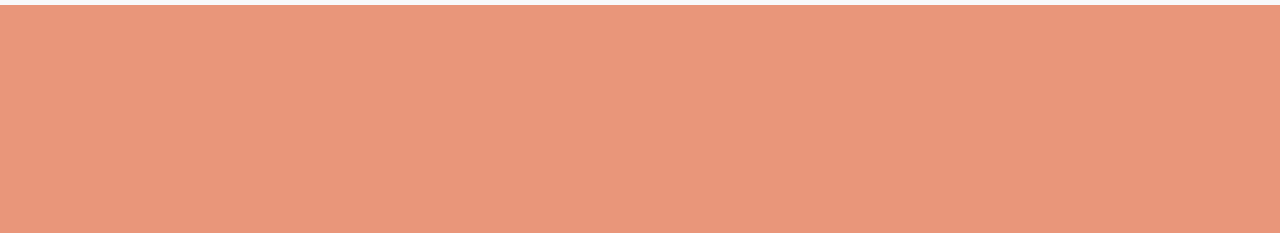
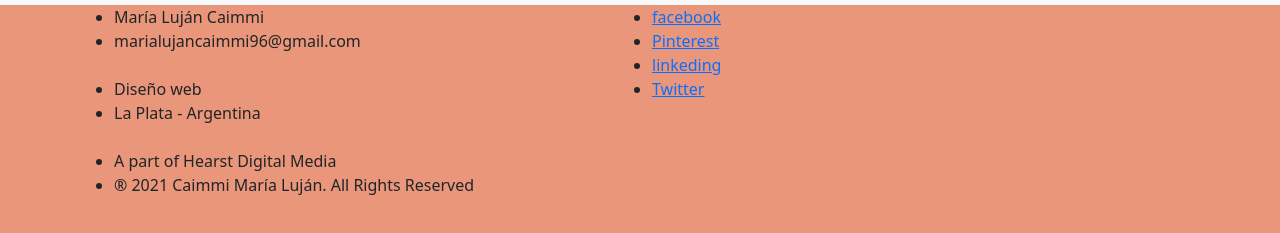
Before and after one commit to mariacaimmi/GIPHY, a plain HTML site: page index.html in a window 1280 px wide. Shown: the part 51-284 px from the top of the page. Drawn offline with Linux system fonts and the light colour scheme.

Commit message:
segundo commit

```diff
--- a/app.js
+++ b/app.js
@@ -10,9 +10,9 @@ const buscarGift = () => {
         for (let index = 0; index < respuesta.data.length; index++) {
             var itemGitft = respuesta.data[index];
             console.log(itemGitft);
-            gft.append(`<div class="card" style="width: 18rem;">
+            gft.append(`<div >
            <img src="${itemGitft['images']['original']['url']}" class="card-img-top" alt="${itemGitft.title}">
-           <div class="card-body">
+
              <h5 class="card-title">${itemGitft.title}</h5>
            </div>`);
 
--- a/index.html
+++ b/index.html
@@ -1,19 +1,23 @@
 <!DOCTYPE html>
 <html lang="en">
+
 <head>
   <meta charset="UTF-8">
   <meta http-equiv="X-UA-Compatible" content="IE=edge">
   <meta name="viewport" content="width=device-width, initial-scale=1.0">
   <link rel="stylesheet" href="bootstrap-5.1.1-dist/css/bootstrap.min.css">
+  <link rel="stylesheet" href="style.css">
 
   <title>GIPHY</title>
 </head>
+
 <body style="background-color: darksalmon;">
   <header>
     <nav class="navbar navbar-expand-lg navbar-light bg-light">
       <div class="container-fluid">
         <a class="navbar-brand" href="#">GIPHY</a>
-          <button class="navbar-toggler" type="button" data-bs-toggle="collapse" data-bs-target="#navbarSupportedContent" aria-controls="navbarSupportedContent" aria-expanded="false" aria-label="Toggle navigation">
+        <button class="navbar-toggler" type="button" data-bs-toggle="collapse" data-bs-target="#navbarSupportedContent"
+          aria-controls="navbarSupportedContent" aria-expanded="false" aria-label="Toggle navigation">
           <span class="navbar-toggler-icon"></span>
         </button>
         <div class="collapse navbar-collapse" id="navbarSupportedContent">
@@ -28,28 +32,54 @@
           </ul>
           <form class="d-flex">
             <input class="form-control me-2" type="search" placeholder="Search" aria-label="Search" id="palabra">
-              <button class="btn btn-outline-success" id="buscador"  type="button" onclick="buscarGift()" style="background-color:chartreuse;"><strong>Buscar</strong></button>
+            <button class="btn btn-outline-success" id="buscador" type="button" onclick="buscarGift()"
+              style="background-color:chartreuse;"><strong>Buscar</strong></button>
           </form>
         </div>
       </div>
     </nav>
   </header>
-    <main>
 
-      <!---<form class="d-flex mx-auto">
-        <input class="form-control me-2" type="search" id="palabra" placeholder="palabra Clave" aria-level="Search">
-        <button class="btn btn-utline-danger" id="buscador" type="button" onclick="buscarGift()" style="background-color:chartreuse;"><strong>Buscar</strong></button>
-      </form>--->
+  <main class="container borde">
+    <section class="row">
+      <div class="col-md-6">
+        <div id="listGft" class="float-start" style="display: inline-block;"></div>
+      </div>
+    </section>
+
+  </main>
+  <footer class="container borde">
+    <div class="row">
 
 
-   <div>
-      <div id="listGft" class="float-start" style="display: inline-block;"></div>
+    <div id="yo" class="col-md">
+        <ul>
+            <li>María Luján Caimmi</li>
+            <li>marialujancaimmi96@gmail.com</li> <br>
+            <li>Diseño web</li>
+            <li>La Plata - Argentina</li><br>
+            <li>A part of Hearst Digital Media</li>
+            <li>&#174; 2021 Caimmi María Luján. All Rights Reserved</li>
+        </ul>
     </div>
-
-
-
-    </main>
+    <ul id="redes" class="col-md">
+      <li>
+          <a href="https://www.facebook.com">facebook</a>
+      </li>
+      <li>
+          <a href="#">Pinterest</a>
+      </li>
+      <li>
+          <a href="#">linkeding</a>
+      </li>
+      <li>
+          <a href="https://twitter.com">Twitter</a>
+      </li>
+  </ul>
+  </div>
+</footer>
   <script src="jquery-3.6.0.min.js"></script>
   <script src="app.js"></script>
 </body>
+
 </html>
```
Lines whose indentation alone changed are shown as unchanged.
